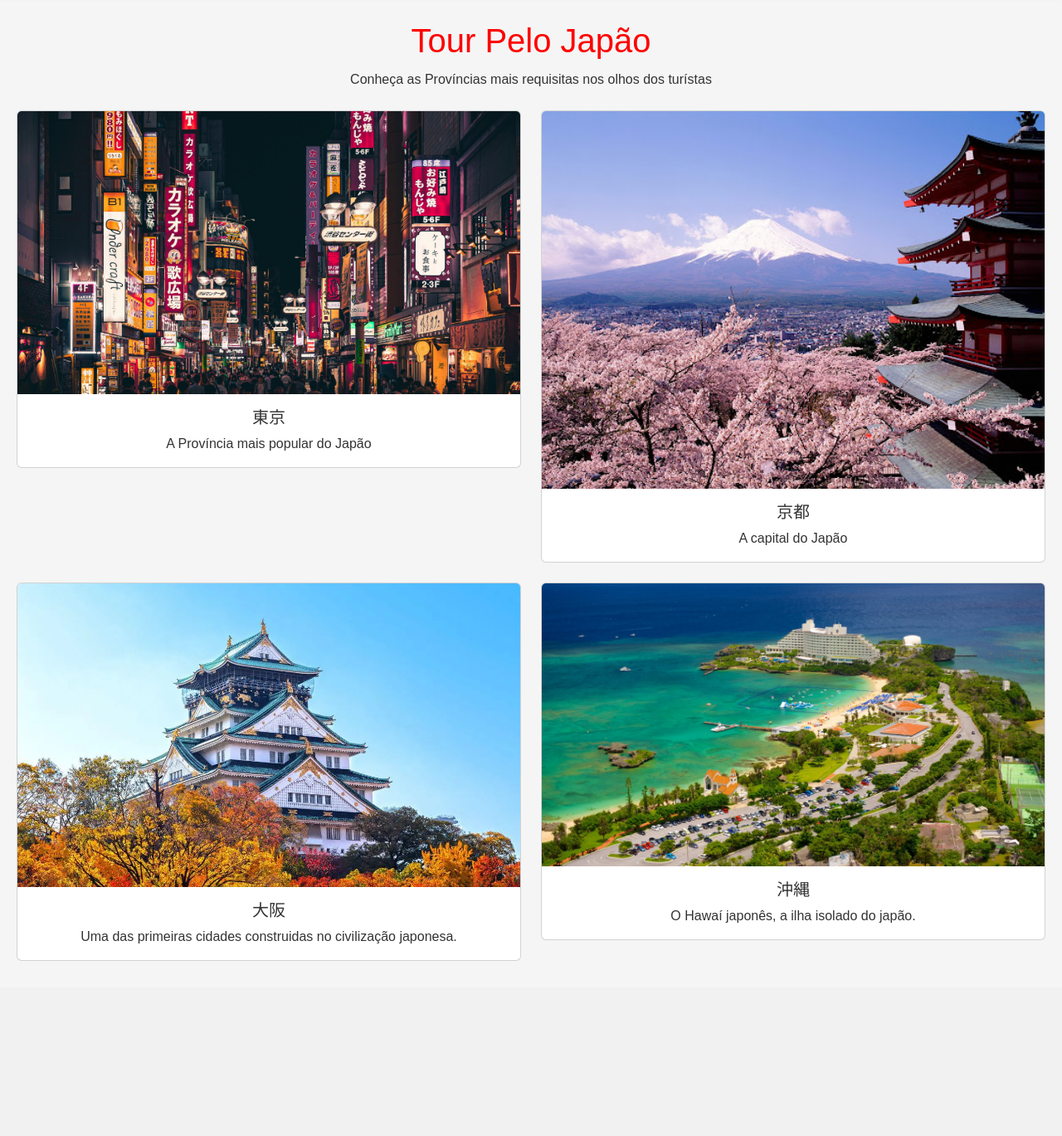
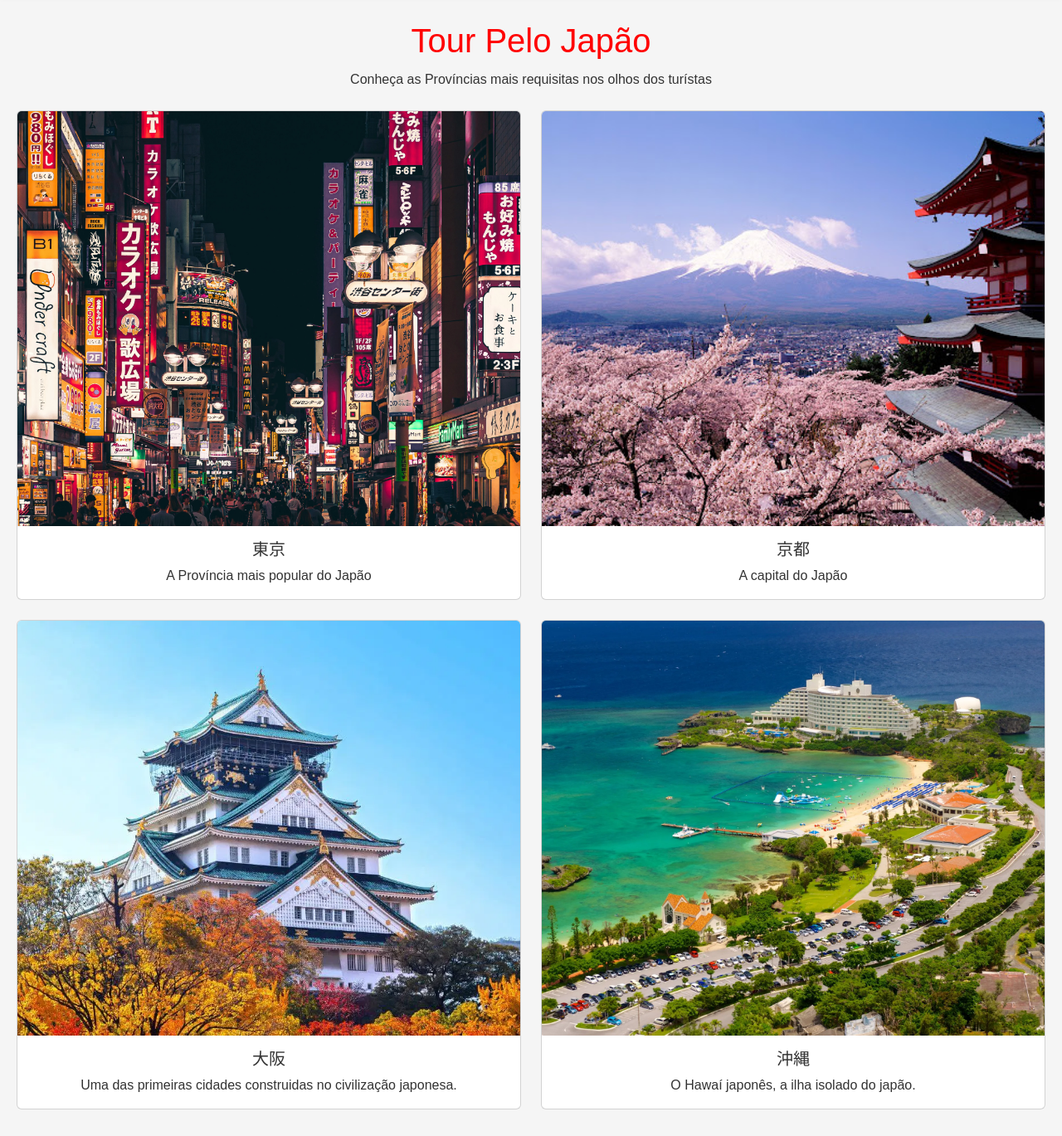
Before and after one commit to kakazinh1/atividade-final-semestre-1, a Flask app: page / in a window 1280 px wide. Shown: the part 87-1456 px from the top of the page at 83% size. Before the commit the page ends 1245 px from the top, so only its background shows below. Run offline with Flask 3, Linux system fonts and the light colour scheme.

Commit message:
imagens certas

```diff
--- a/static/css/style.css
+++ b/static/css/style.css
@@ -103,3 +103,9 @@ a:focus {
 #carouselExampleCaptions .carousel-caption.d-none {
   display: block !important;
 }
+
+.card-img-top {
+  height: 500px;
+  object-fit: cover;
+  width: 100%;
+}
--- a/templates/index.html
+++ b/templates/index.html
@@ -6,8 +6,8 @@
 <h2>Conheça as Províncias mais requisitas nos olhos dos turístas</h2>
 <div class="row row-cols-1 row-cols-md-2 g-4">
     <a href="/tokyo">
-  <div class="col">
-    <div class="card">
+    <div class="col">
+    <div class="card h-100">
       <img src="{{ url_for('static', filename='img/tokyom.webp') }}" class="card-img-top" alt="...">
       <div class="card-body">
         <h5 class="card-title">東京</h5>
@@ -17,8 +17,8 @@
   </div>
   </a>
   <a href="/kyoto">
-  <div class="col">
-    <div class="card">
+    <div class="col">
+    <div class="card h-100">
       <img src="{{ url_for('static', filename='img/kyotom.jpg') }}" class="card-img-top" alt="...">
       <div class="card-body">
         <h5 class="card-title">京都</h5>
@@ -28,8 +28,8 @@
   </div>
   </a>
       <a href="/osaka">
-  <div class="col">
-    <div class="card">
+    <div class="col">
+    <div class="card h-100">
       <img src="{{ url_for('static', filename='img/osakam.webp') }}" class="card-img-top" alt="...">
       <div class="card-body">
         <h5 class="card-title">大阪</h5>
@@ -39,8 +39,8 @@
   </div>
   </a>
       <a href="/okinawa">
-  <div class="col">
-    <div class="card">
+    <div class="col">
+    <div class="card h-100">
       <img src="{{ url_for('static', filename='img/okinawam.webp') }}" class="card-img-top" alt="...">
       <div class="card-body">
         <h5 class="card-title">沖縄</h5>
```
